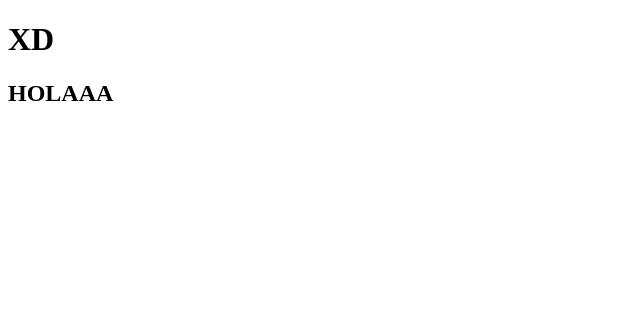
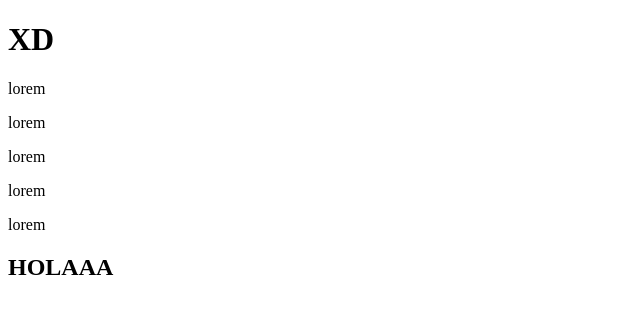
Before and after one commit to franjmarquez/clase10, a plain HTML site: page index.html in a window 1280 px wide. Shown: the whole page, without its empty margins (0-640 px from the left). Drawn offline with Linux system fonts and the light colour scheme.

Commit message:
agregue lorem

```diff
--- a/index.html
+++ b/index.html
@@ -8,7 +8,13 @@
 </head>
 <body>
     <h1>XD</h1>
-
+    <main>
+        <p>lorem</p>
+        <p>lorem</p>
+        <p>lorem</p>
+        <p>lorem</p>
+        <p>lorem</p>
+    </main>
     <footer>
         <h2>HOLAAA</h2>
     </footer>
```
